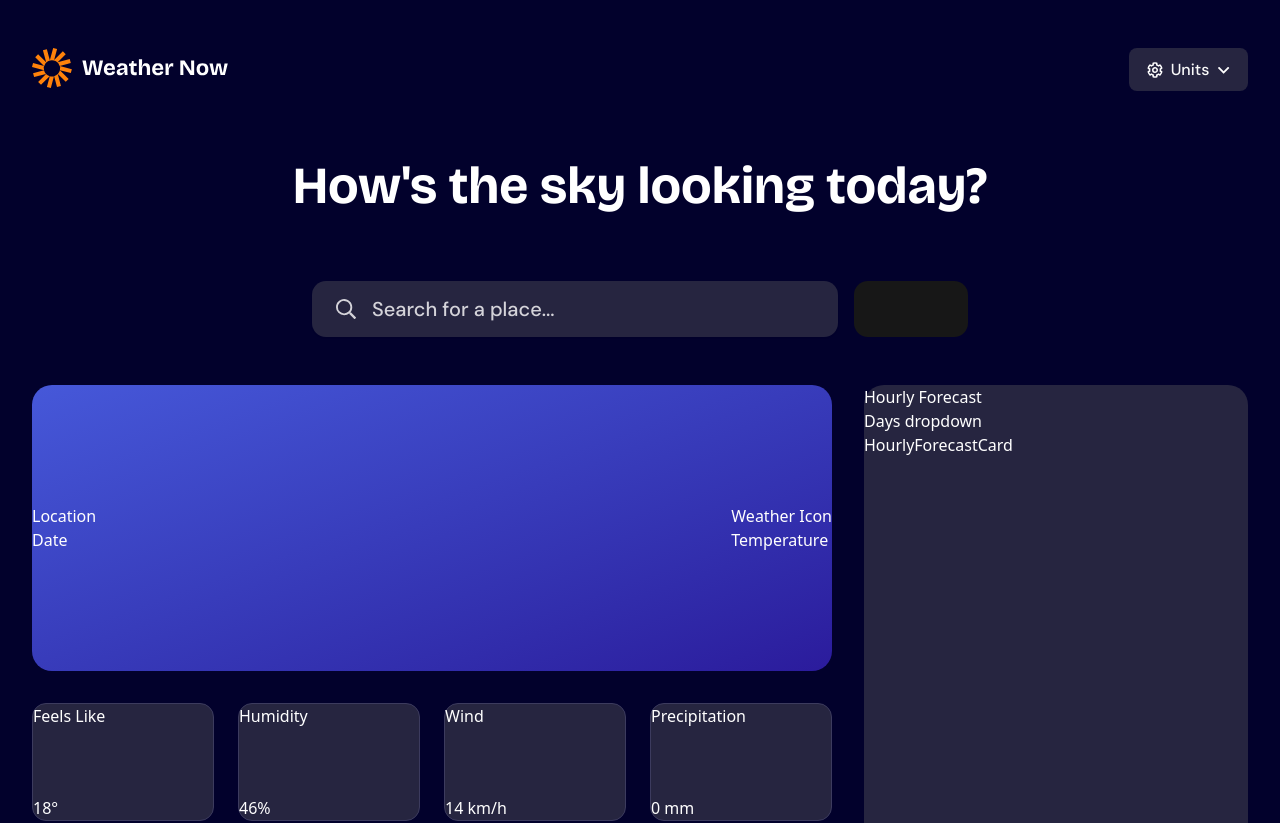
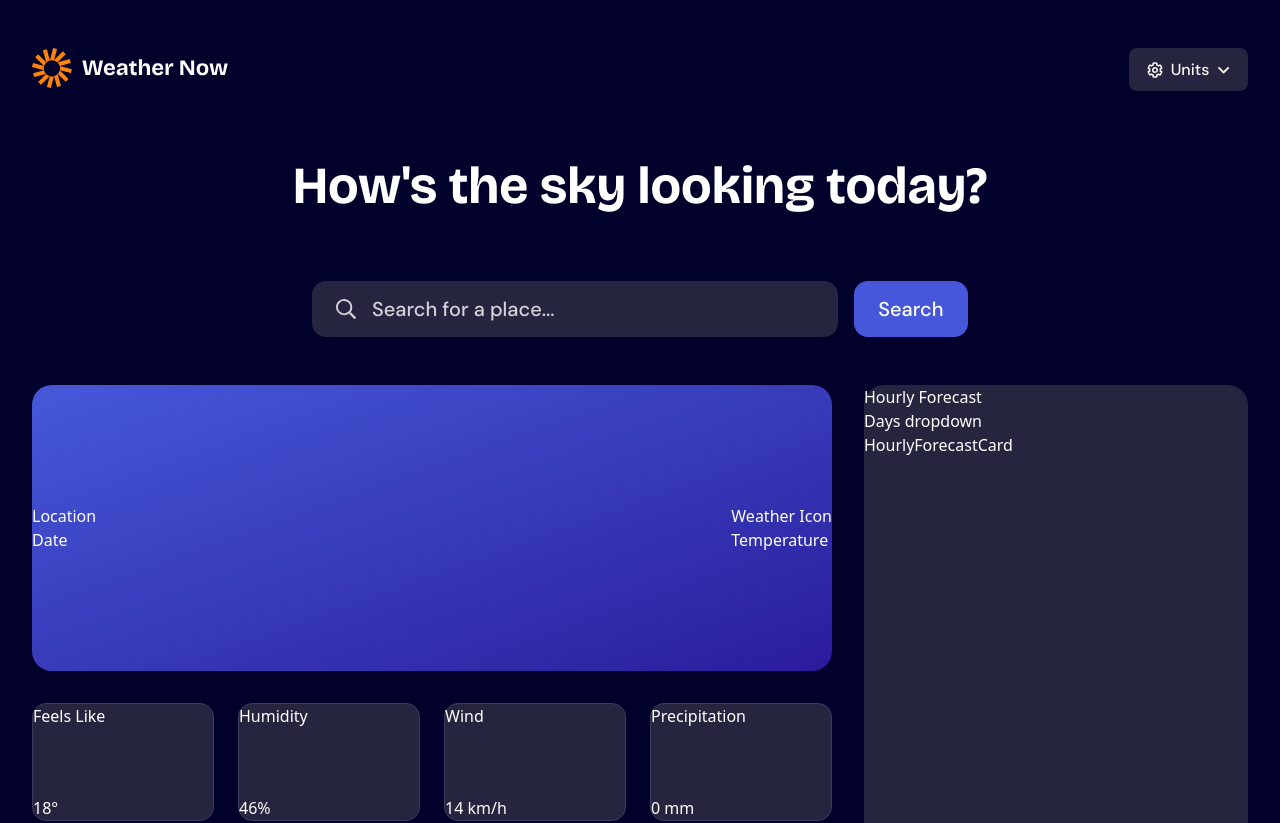
Before and after one commit to nchanyal/weather-app, a Next.js app: page / in a window 1280 px wide. Shown: the top 823 px of the page. Built offline with nearby package versions, Linux system fonts and the light colour scheme.

Commit message:
feat(searchbar): match design specs for search button

```diff
--- a/src/components/SearchBar/SearchBar.tsx
+++ b/src/components/SearchBar/SearchBar.tsx
@@ -20,7 +20,12 @@ export default function SearchBar() {
             focus-visible:ring-2 focus-visible:ring-neutral-200 focus-visible:ring-offset-3 focus-visible:ring-offset-neutral-900"
           />
         </div>
-        <Button className="h-full radius-12" />
+        <Button
+          className="h-full radius-12 bg-blue-500 hover:bg-blue-700 text-neutral-0 text-preset-5-medium border-0
+        focus:ring-2 focus:ring-blue-500 focus:ring-offset-3 focus:ring-offset-neutral-900"
+        >
+          Search
+        </Button>
       </div>
     </div>
   );
```
